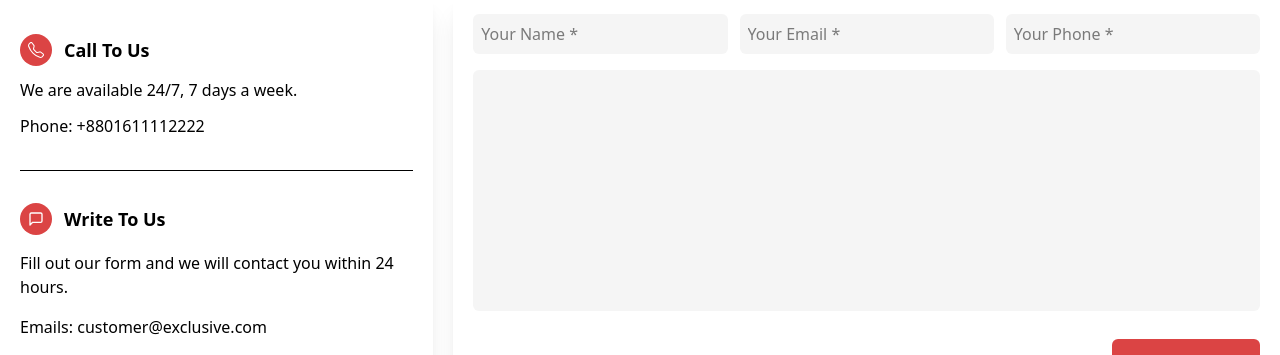
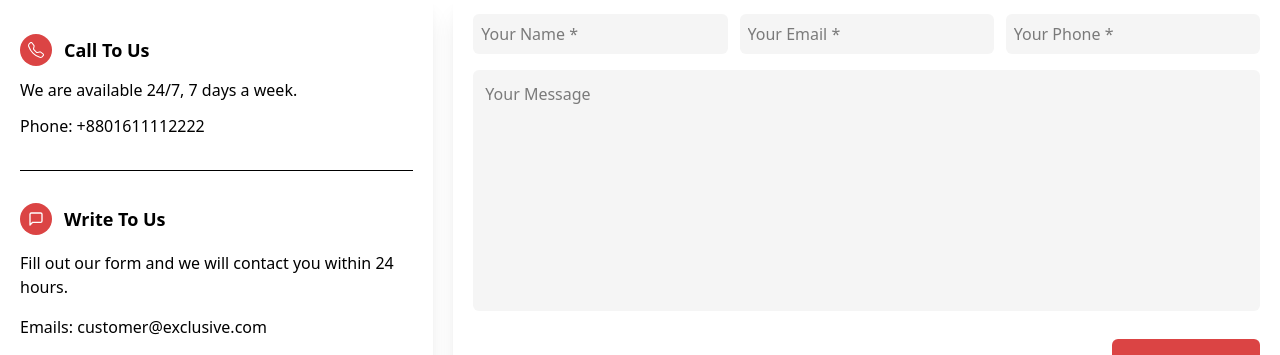
Before and after one commit to E-Commerce-DeepDive/web, a React (Vite) app: page /contact in a window 1280 px wide. Shown: the part 248-603 px from the top of the page. Built offline with nearby package versions, Linux system fonts and the light colour scheme.

Commit message:
feat: finished notfound page

```diff
--- a/src/App.tsx
+++ b/src/App.tsx
@@ -5,6 +5,7 @@ import Contact from "./pages/Contact";
 import Signup from "./pages/Signup";
 import Layout from "./layouts/Layout";
 import Signin from "./pages/Signin";
+import NotFound from "./pages/NotFound";
 
 const router = createBrowserRouter([
   {
@@ -31,6 +32,10 @@ const router = createBrowserRouter([
         path: "/signin",
         element: <Signin />,
       },
+      {
+        path: "/*",
+        element: <NotFound />,
+      },
     ],
   },
 ]);
--- a/src/pages/Contact.tsx
+++ b/src/pages/Contact.tsx
@@ -59,8 +59,8 @@ export default function Contact() {
           </div>
           <div className="h-full">
             <textarea
-              className="h-full min-h-50 w-full resize-none rounded-md bg-[#F5F5F5] px-2 text-base outline-none"
-              name="Your Message"
+              className="h-full min-h-50 w-full resize-none rounded-md bg-[#F5F5F5] p-3 text-base outline-none"
+              placeholder="Your Message"
             ></textarea>
           </div>
           <div className="my-3 ml-auto">
--- /dev/null
+++ b/src/pages/NotFound.tsx
@@ -0,0 +1,25 @@
+import { Link } from "react-router-dom";
+
+export default function NotFound() {
+  return (
+    <div className="container mx-auto flex w-full flex-col gap-10">
+      <div className="flex w-full items-start gap-2">
+        <Link className="text-[#aaa] hover:underline" to="/home">
+          Home
+        </Link>
+        /
+        <Link className="" to="/contact">
+          404 Error
+        </Link>
+      </div>
+
+      <div className="flex min-h-[80vh] w-full flex-col items-center justify-center gap-10">
+        <h1 className="text-5xl font-bold lg:text-7xl">404 Not Found</h1>
+        <p>Your visited page not found. You many go home page.</p>
+        <button className="w-fit cursor-pointer rounded-md bg-[#DB4444] px-8 py-3 text-base text-white transition-colors duration-300 hover:bg-[#DB4444]/80">
+          Back to home page
+        </button>
+      </div>
+    </div>
+  );
+}
```
